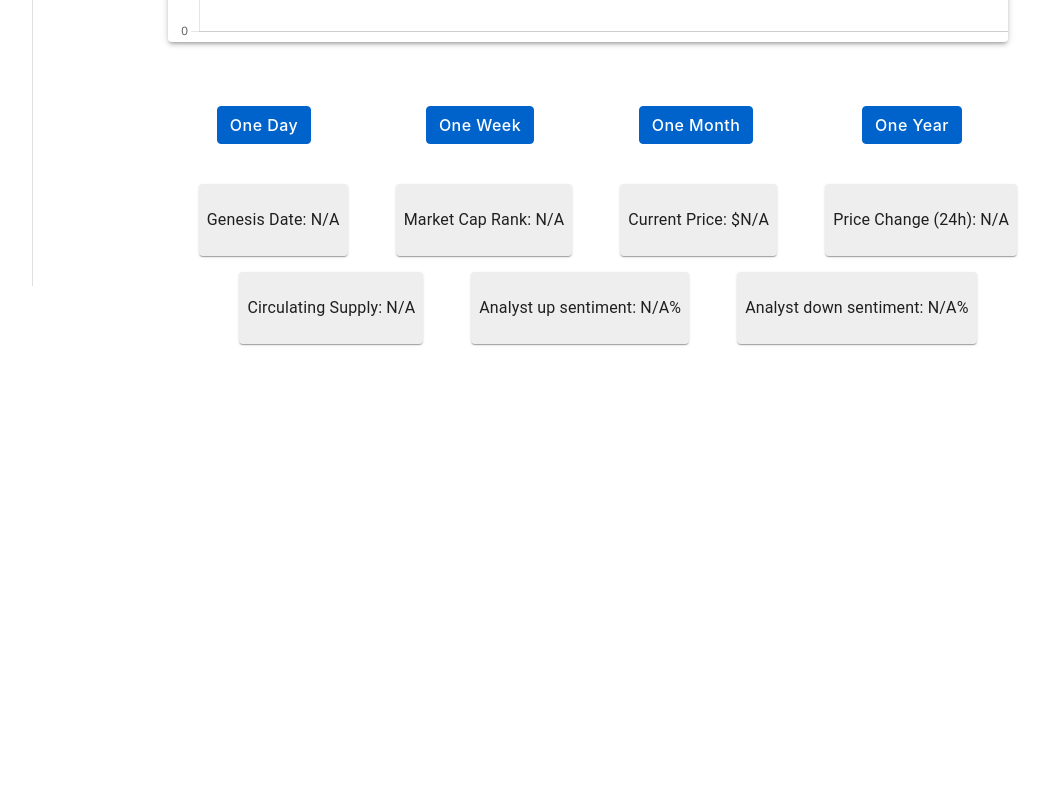
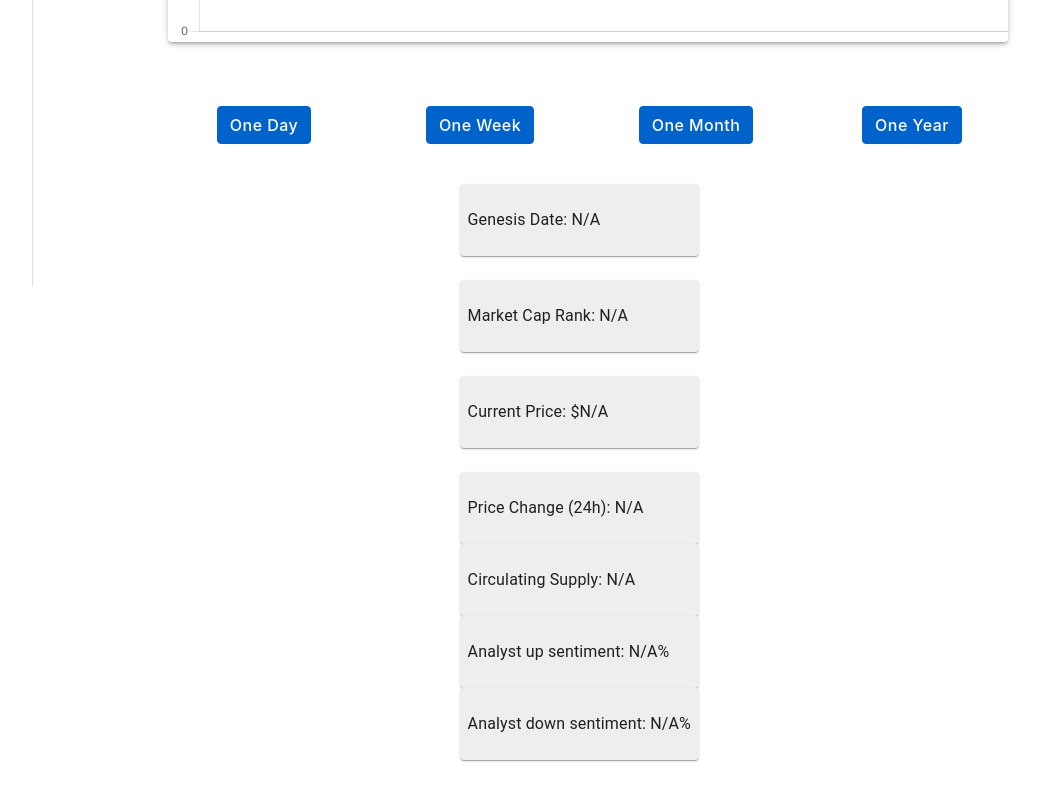
Before and after one commit to saurabhdabas/Krypto, a React (Create React App) app in the folder client/: page /crypto/1 in a window 1280 px wide. Shown: the part 514-1314 px from the top of the page, without its empty margins (32-1081 px from the left). Before the commit the page ends 882 px from the top, so only its background shows below. Built offline with nearby package versions, Linux system fonts and the light colour scheme; no server answers; sample sign-in values are in the browser's storage.

Commit message:
Add Style to component

```diff
--- a/client/src/components/SingleCrypto/Description.js
+++ b/client/src/components/SingleCrypto/Description.js
@@ -1,13 +1,14 @@
 import React from 'react'
 
-import { Grid, Paper } from '@mui/material';
+import { Grid,Box, Paper } from '@mui/material';
 
 const Description = (props) => {
   console.log("propsss:",props);
   return (
   <div>
-    <Grid container  >
-      <Grid container direction={'row'} alignItems="center" justifyContent="center" m={2}>
+    <Grid container >
+      <Box direction={'row'} alignItems="center" justifyContent="center" m={2} display="grid" gridTemplateColumns="repeat(12, 1fr)" columngap="3" rowgap="3">
+      <Box gridColumn="span 10">
         <Paper sx={{
           p: 1,
           m:3,
@@ -42,9 +43,6 @@ const Description = (props) => {
             </Grid>
         </Paper>
 
-      </Grid>
-
-      <Grid container direction={'row'} alignItems="center" justifyContent="center">
       <Paper sx={{
           p: 1,
           m:3,
@@ -72,7 +70,8 @@ const Description = (props) => {
             <p> Analyst down sentiment: {(props.description.data.sentiment_votes_down_percentage) ? props.description.data.sentiment_votes_down_percentage : "N/A"}%</p>
             </Grid>
         </Paper>
-      </Grid>
+        </Box>
+      </Box>
     </Grid>
   </div>
 
```
